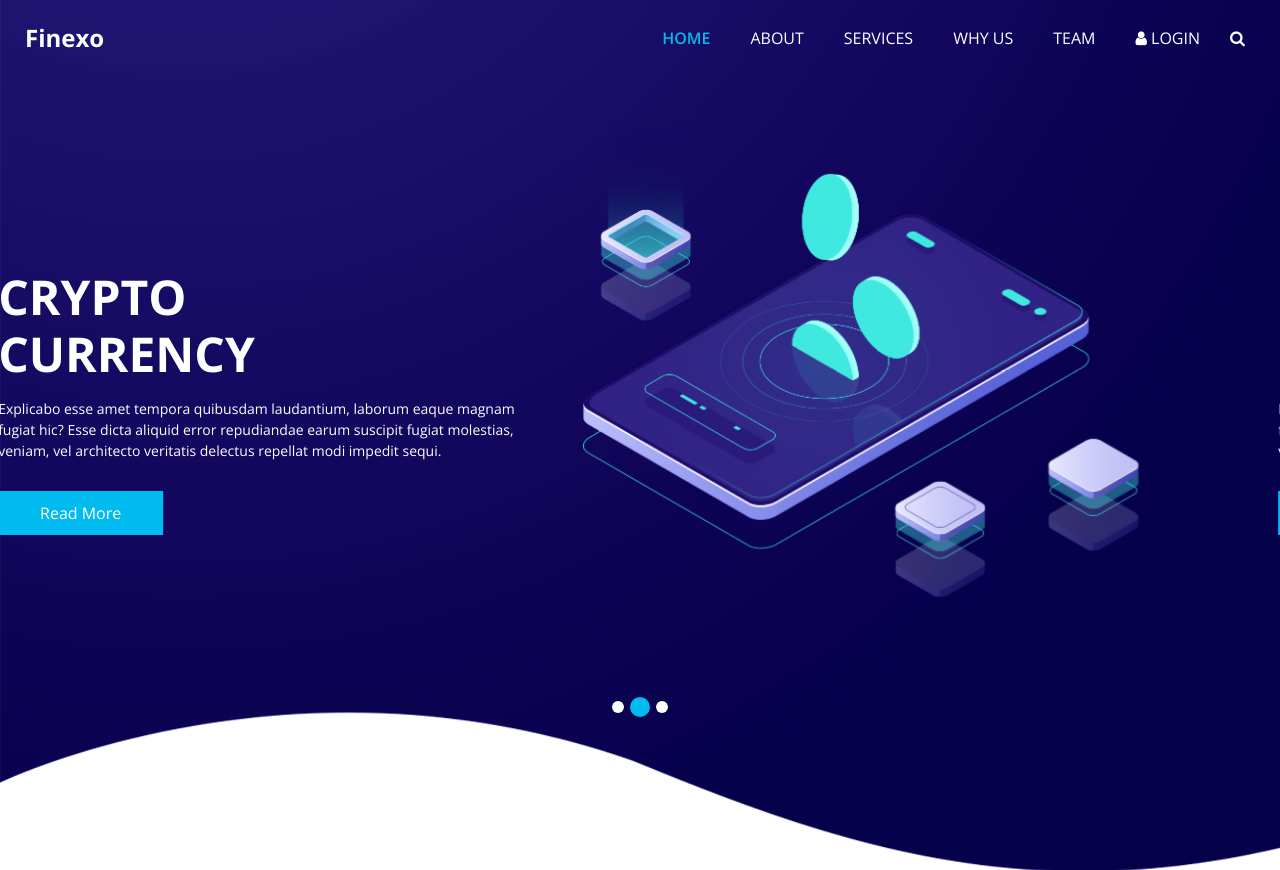
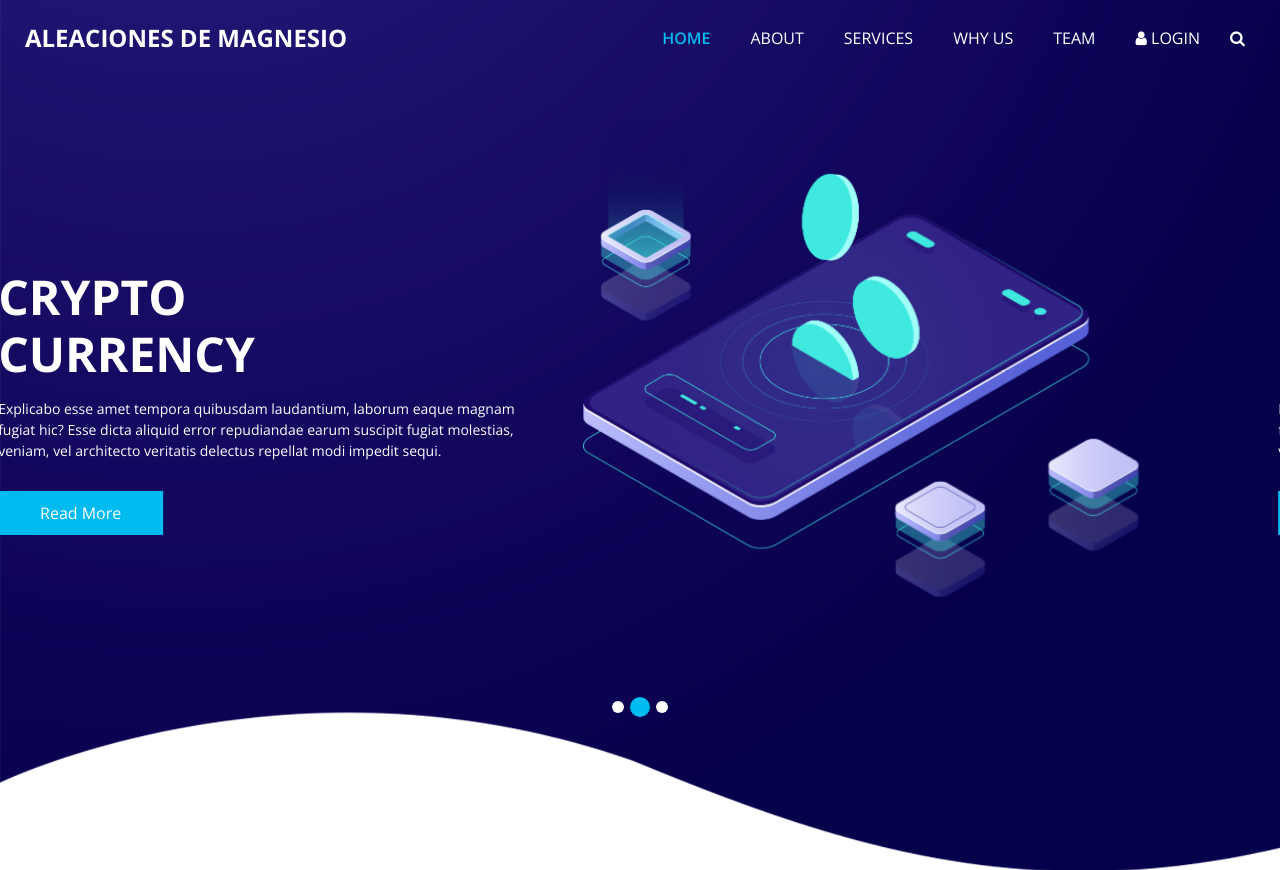
Before and after one commit to drvster/Ejemplo, a plain HTML site: page index.html in a window 1280 px wide. Shown: the top 870 px of the page. Drawn offline with nearby package versions, Linux system fonts and the light colour scheme; some packages are replaced by stand-ins of ours.

Commit message:
Update index.html

```diff
--- a/index.html
+++ b/index.html
@@ -50,7 +50,7 @@
         <nav class="navbar navbar-expand-lg custom_nav-container ">
           <a class="navbar-brand" href="index.html">
             <span>
-              Finexo
+              ALEACIONES DE MAGNESIO
             </span>
           </a>
 
```
